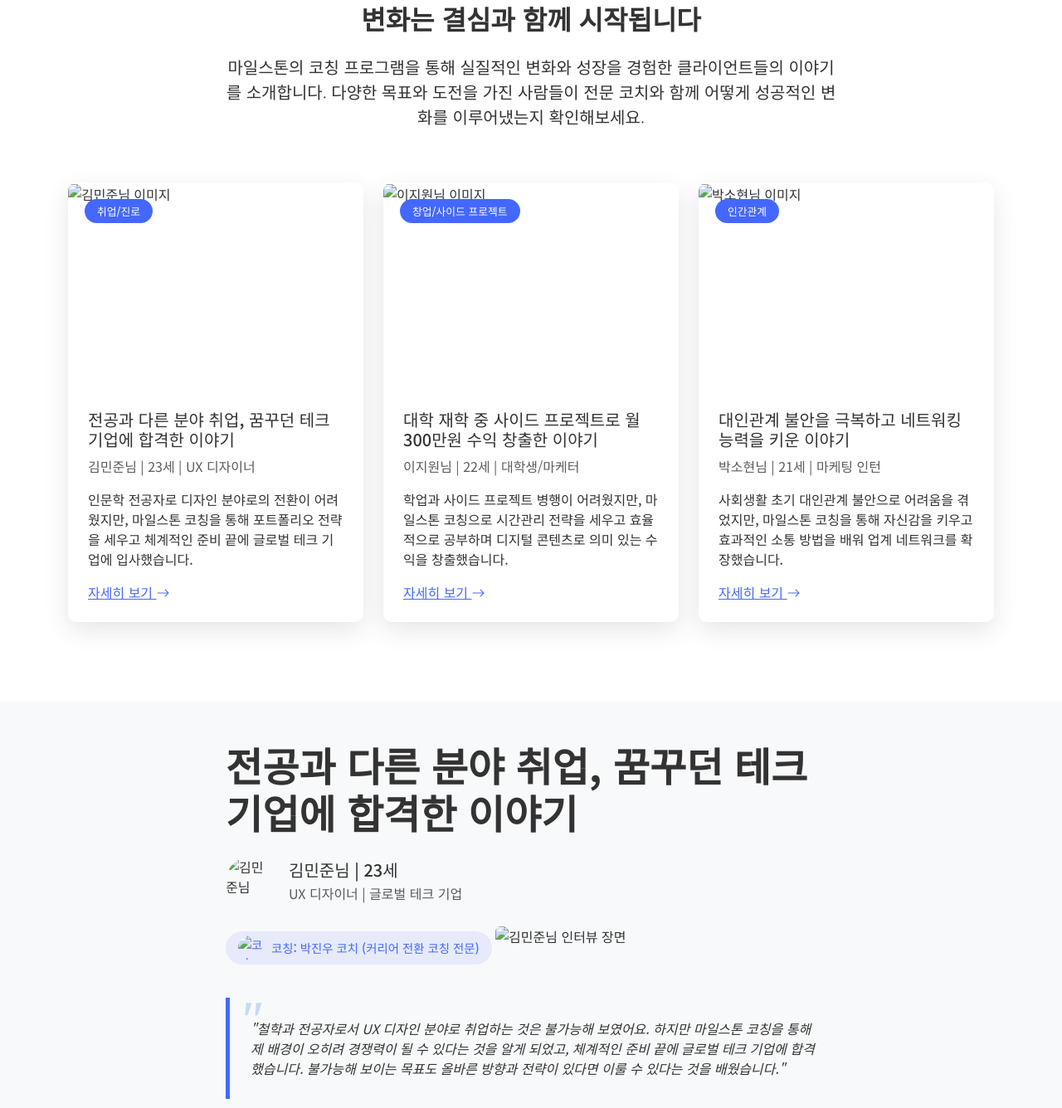
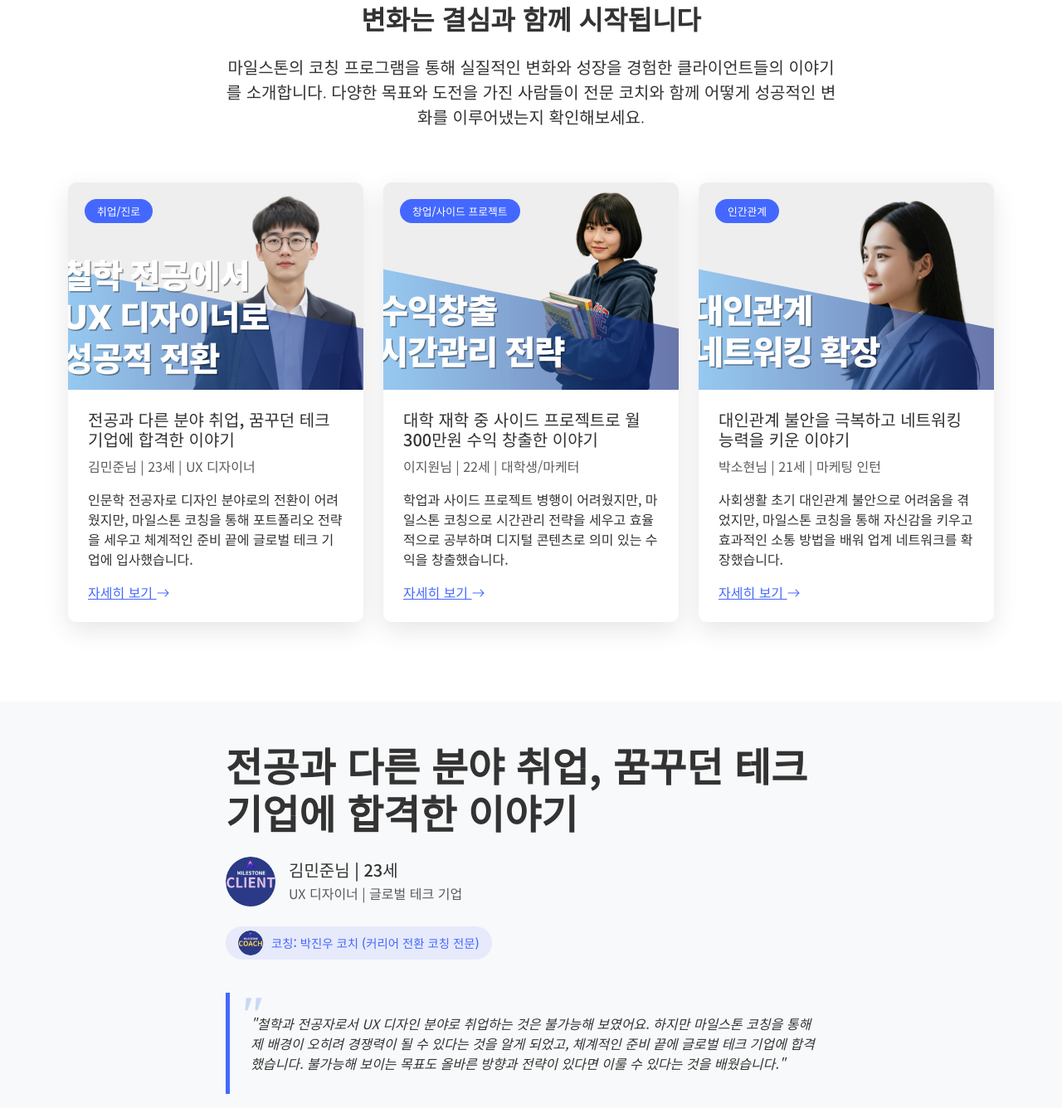
Before and after one commit to windo3969/milestonecoachingplatform, a plain HTML site: page milestone-success-stories.html in a window 1280 px wide. Shown: the part 366-1702 px from the top of the page at 83% size. Drawn offline with nearby package versions, Linux system fonts and the light colour scheme.

Commit message:
picture modify

```diff
--- a/css/style.css
+++ b/css/style.css
@@ -307,7 +307,7 @@ body {
 }
 
 .coach-image, .story-img, .process-img {
-    height: 200px;
+    height:  200px;
     overflow: hidden;
 }
 
--- a/milestone-success-stories.html
+++ b/milestone-success-stories.html
@@ -480,7 +480,7 @@
                     <div class="story-card">
                         <div class="story-img">
                             <span class="story-category">취업/진로</span>
-                            <img src="/api/placeholder/400/300" alt="김민준님 이미지">
+                            <img src="/assets/img/story/story-1.jpg" alt="김민준님 이미지">
                         </div>
                         <div class="card-body p-4">
                             <h3 class="h5 mb-2">전공과 다른 분야 취업, 꿈꾸던 테크 기업에 합격한 이야기</h3>
@@ -496,7 +496,7 @@
                     <div class="story-card">
                         <div class="story-img">
                             <span class="story-category">창업/사이드 프로젝트</span>
-                            <img src="/api/placeholder/400/300" alt="이지원님 이미지">
+                            <img src="/assets/img/story/story-2.jpg" alt="이지원님 이미지">
                         </div>
                         <div class="card-body p-4">
                             <h3 class="h5 mb-2">대학 재학 중 사이드 프로젝트로 월 300만원 수익 창출한 이야기</h3>
@@ -512,7 +512,7 @@
                     <div class="story-card">
                         <div class="story-img">
                             <span class="story-category">인간관계</span>
-                            <img src="/api/placeholder/400/300" alt="박소현님 이미지">
+                            <img src="/assets/img/story/story-3.jpg" alt="박소현님 이미지">
                         </div>
                         <div class="card-body p-4">
                             <h3 class="h5 mb-2">대인관계 불안을 극복하고 네트워킹 능력을 키운 이야기</h3>
@@ -535,17 +535,16 @@
             <div class="col-lg-8 mx-auto">
                 <h2 class="display-5 fw-bold mb-4">전공과 다른 분야 취업, 꿈꾸던 테크 기업에 합격한 이야기</h2>
                 <div class="d-flex align-items-center mb-4">
-                    <img src="/api/placeholder/100/100" alt="김민준님" class="rounded-circle me-3" width="60" height="60">
+                    <img src="/assets/img/100x100/100x100-002.png" alt="김민준님" class="rounded-circle me-3" width="60" height="60">
                     <div>
                         <h3 class="h5 mb-1">김민준님 | 23세</h3>
                         <p class="text-muted mb-0">UX 디자이너 | 글로벌 테크 기업</p>
                     </div>
                 </div>
                 <div class="coach-badge">
-                    <img src="/api/placeholder/100/100" alt="코치 이미지">
+                    <img src="/assets/img/100x100/100x100-001.png" alt="코치 이미지">
                     <span>코칭: 박진우 코치 (커리어 전환 코칭 전문)</span>
                 </div>
-                <img src="/api/placeholder/800/400" alt="김민준님 인터뷰 장면" class="img-fluid rounded mb-4">
 
                 <div class="story-quote">
                     <p class="mb-0">"철학과 전공자로서 UX 디자인 분야로 취업하는 것은 불가능해 보였어요. 하지만 마일스톤 코칭을 통해 제 배경이 오히려 경쟁력이 될 수 있다는 것을 알게 되었고, 체계적인 준비 끝에 글로벌 테크 기업에 합격했습니다. 불가능해 보이는 목표도 올바른 방향과 전략이 있다면 이룰 수 있다는 것을 배웠습니다."</p>
```
Also changed, not shown: index.html (+3 -3 lines), milestone-coaching-process.html (+2 -2 lines), milestone-story-detail-stroy2.html (+2 -3 lines), milestone-story-detail-stroy3.html (+2 -4 lines), assets/img/main-bg.jpg (added), assets/img/session/session-001.jpg (added), assets/img/session/session-002.jpg (added), assets/img/story/story-1.jpg (added), assets/img/story/story-2.jpg (added), assets/img/story/story-3.jpg (added).
